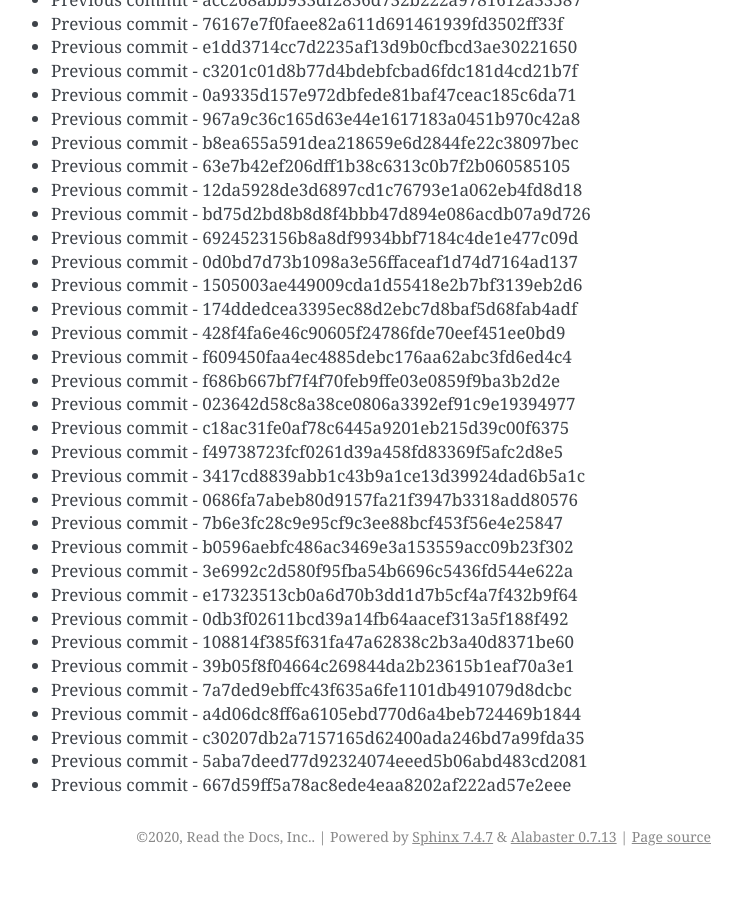
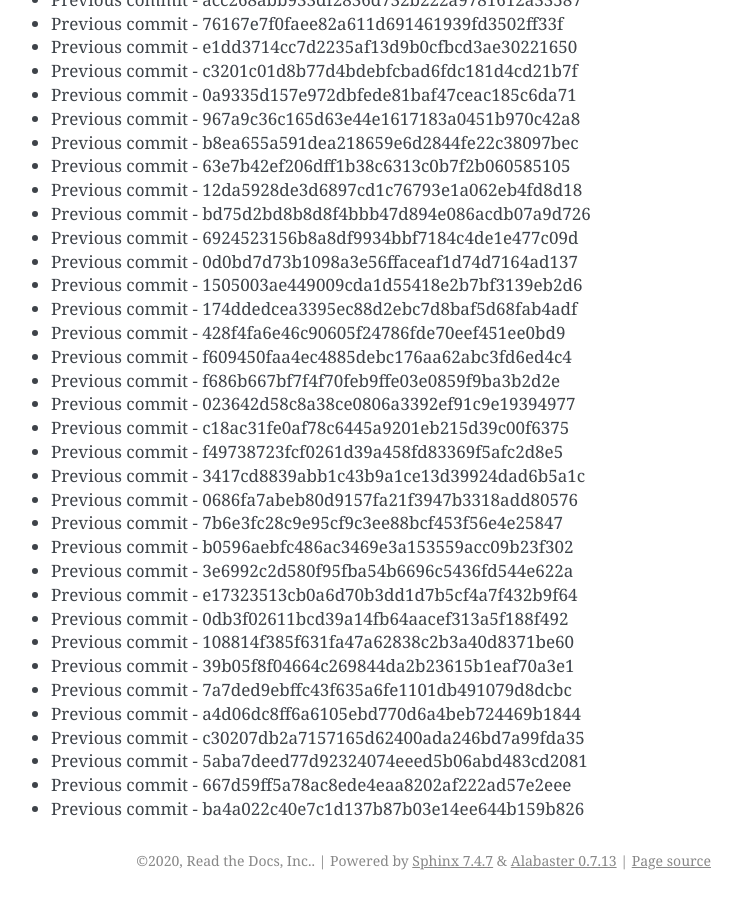
Before and after one commit to readthedocs/rtd-git-stresstest, a Sphinx documentation site: the page built from docs/updates.rst, in a window 1280 px wide and 900 px high, scrolled down 26975 px. Shown: the whole window, without its empty margins (399-1141 px from the left). Built offline with Sphinx 7.4.7, drawn with Linux system fonts in a browser that asks for light colours; before the commit the page ends 27851 px from its top, so only the background shows below that.

Commit message:
Generating commit from previous: ba4a022c40e7c1d137b87b03e14ee644b159b826

```diff
--- a/docs/updates.rst
+++ b/docs/updates.rst
@@ -1165,3 +1165,4 @@ It can be tested for any performance characteristics.
 * Previous commit - c30207db2a7157165d62400ada246bd7a99fda35
 * Previous commit - 5aba7deed77d92324074eeed5b06abd483cd2081
 * Previous commit - 667d59ff5a78ac8ede4eaa8202af222ad57e2eee
+* Previous commit - ba4a022c40e7c1d137b87b03e14ee644b159b826
```
